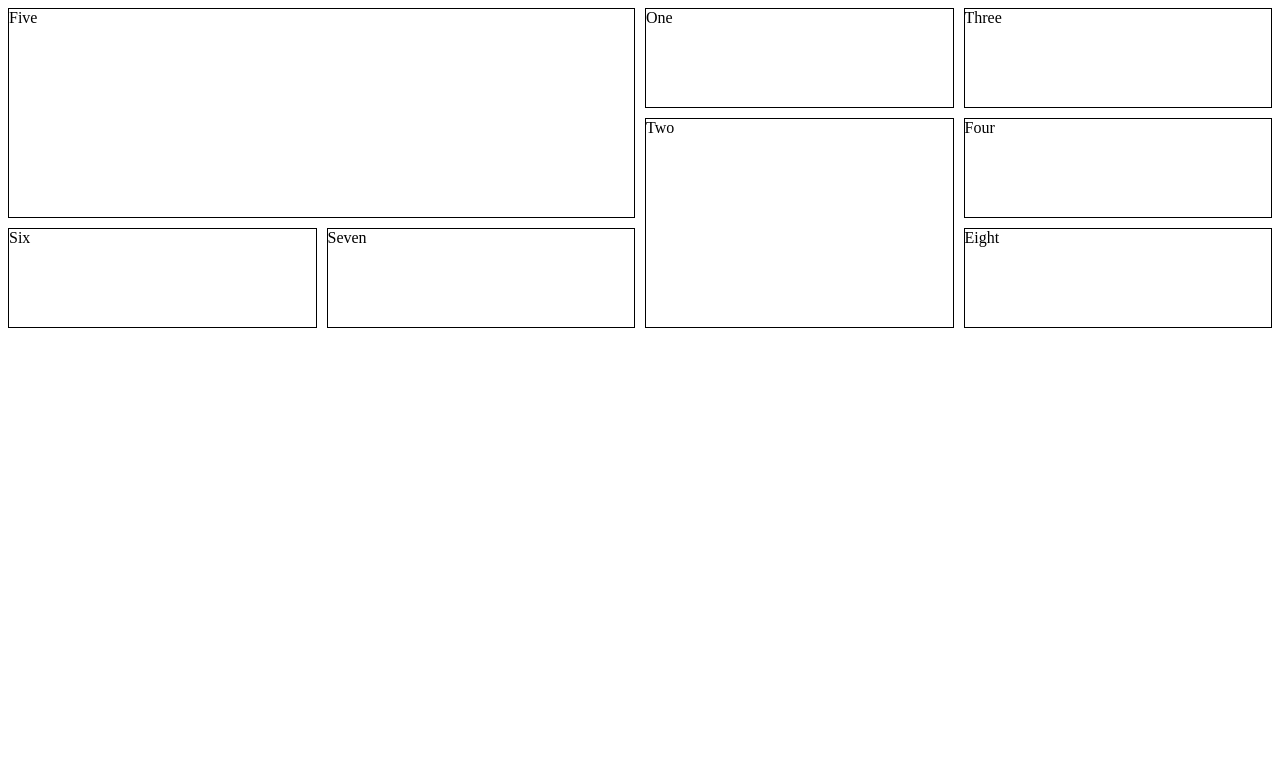
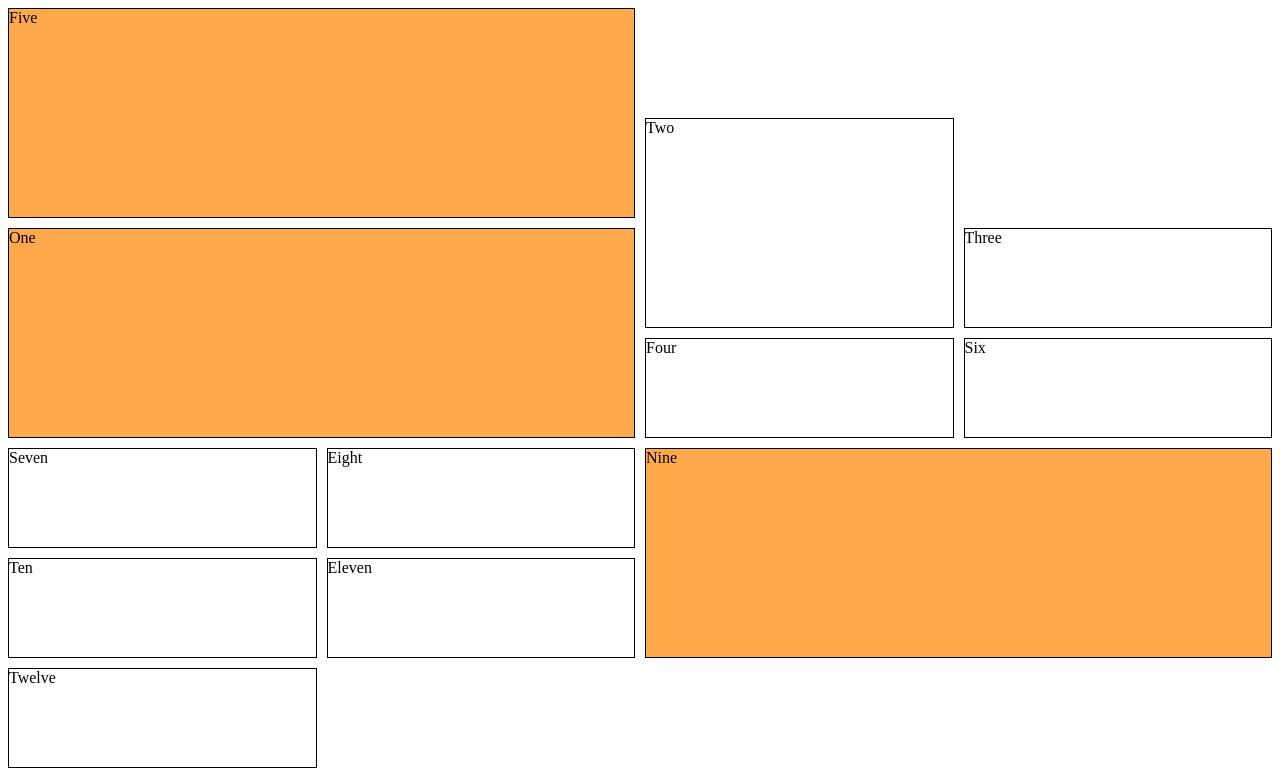
Before and after one commit to vika41130/CSSTest, a plain HTML site: page index.html in a window 1280 px wide. Drawn offline with Linux system fonts and the light colour scheme.

Commit message:
[grid] position with span

```diff
--- a/index.html
+++ b/index.html
@@ -18,6 +18,10 @@
 		<div>Six</div>
 		<div>Seven</div>
 		<div>Eight</div>
+		<div>Nine</div>
+		<div>Ten</div>
+		<div>Eleven</div>
+		<div>Twelve</div>
 	</div>
 </body>
 
--- a/styles/grid.css
+++ b/styles/grid.css
@@ -5,8 +5,10 @@
 	gap: 10px;
 }
 
-.wrapper div {
-	border: 1px solid;
+.wrapper div:nth-child(4n + 1) {
+	grid-column-end: span 2;
+	grid-row-end: span 2;
+	background-color: #ffa94d;
 }
 
 .wrapper div:nth-child(2) {
@@ -18,3 +20,7 @@
 	grid-column: 1 / 3;
 	grid-row: 1 / 3;
 }
+
+.wrapper div {
+	border: 1px solid;
+}
```
